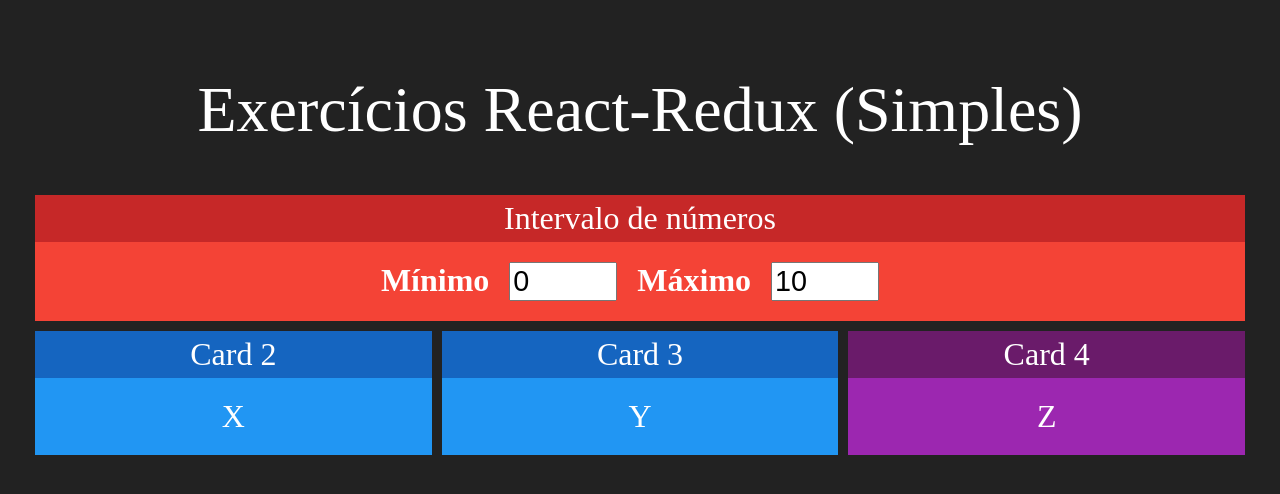
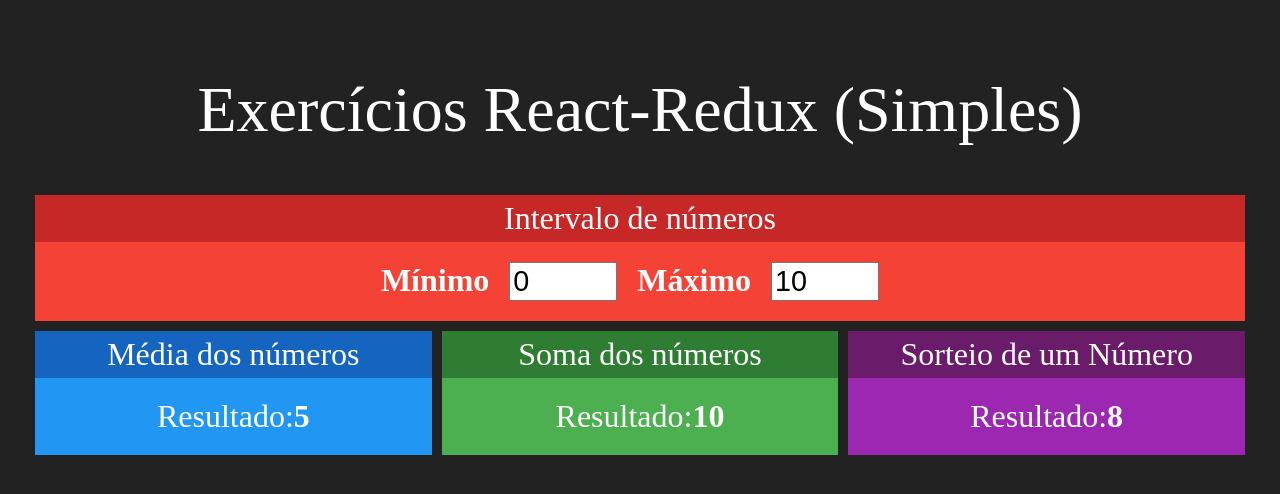
Before and after one commit to israelbulcaotavares/redux, a React (Create React App) app: page / in a window 1280 px wide. Shown: the top 494 px of the page. Built offline with nearby package versions, Linux system fonts and the light colour scheme.

Commit message:
Explicando o Funcionamento da App

```diff
--- a/src/App.js
+++ b/src/App.js
@@ -2,6 +2,10 @@
 
 import Intervalo from './components/Intervalo';
 import Card from './components/Card';
+import Media from './components/Media';
+import Soma from './components/Soma';
+import Sorteio from './components/Sorteio';
+
 
 function App() {
   return (
@@ -11,9 +15,9 @@
         <Intervalo title="Card 1" red >X</Intervalo>
       </div>
       <div className='linha'>
-        <Card title="Card 2" blue >X</Card>
-        <Card title="Card 3" blue >Y</Card>
-        <Card title="Card 4" purple >Z</Card>
+        <Media minimo={1} maximo={10}></Media>
+        <Soma minimo={1} maximo={10}></Soma>
+        <Sorteio  minimo={1} maximo={10}></Sorteio>
 
       </div>
     </div>
--- /dev/null
+++ b/src/components/Media.jsx
@@ -0,0 +1,15 @@
+import React from "react";
+import Card from "./Card";
+
+export default (props) => {
+  return (
+    <Card title="Média dos números" blue>
+      <div>
+        <span>
+          <span>Resultado:</span>
+          <strong>5</strong>
+        </span>
+      </div>
+    </Card>
+  );
+};
--- /dev/null
+++ b/src/components/Soma.jsx
@@ -0,0 +1,15 @@
+import React from "react";
+import Card from "./Card";
+
+export default (props) => {
+  return (
+    <Card title="Soma dos números" green>
+      <div>
+        <span>
+          <span>Resultado:</span>
+          <strong>10</strong>
+        </span>
+      </div>
+    </Card>
+  );
+};
--- /dev/null
+++ b/src/components/Sorteio.jsx
@@ -0,0 +1,15 @@
+import React from "react";
+import Card from "./Card";
+
+export default (props) => {
+  return (
+    <Card title="Sorteio de um Número" purple>
+      <div>
+        <span>
+          <span>Resultado:</span>
+          <strong>8</strong>
+        </span>
+      </div>
+    </Card>
+  );
+};
```
